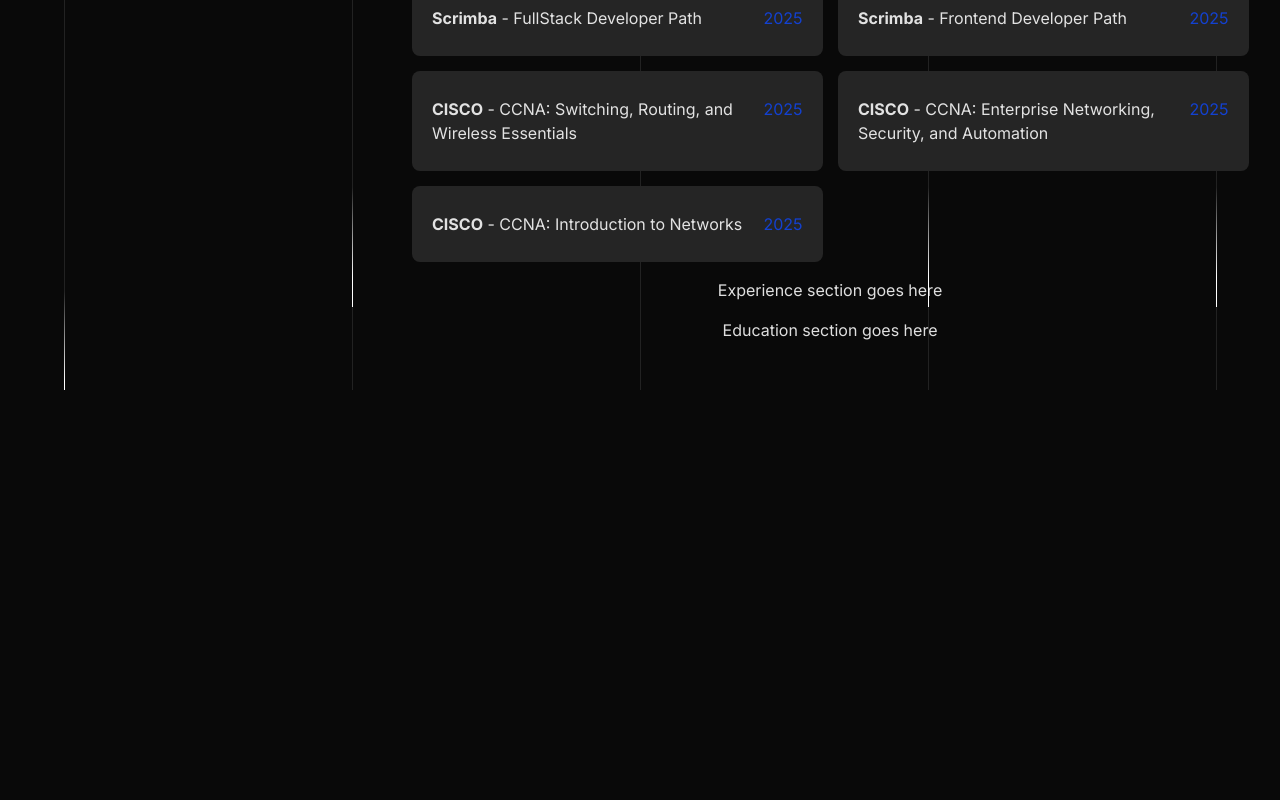
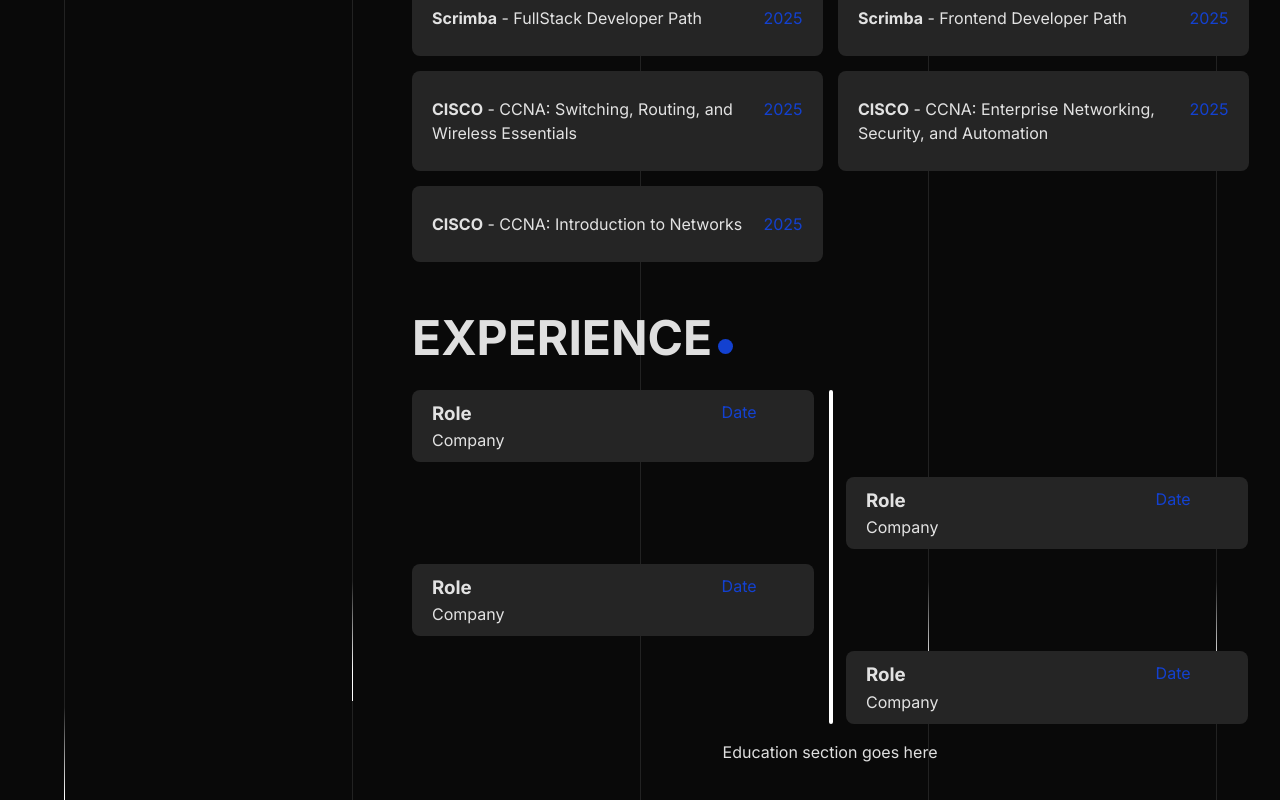
Before and after one commit to jcf-junior/jcf-junior.github.io, a React (Vite) app: page / in a window 1280 px wide. Shown: the part 928-1728 px from the top of the page. Before the commit the page ends 1318 px from the top, so only its background shows below. Built offline with nearby package versions, Linux system fonts and the light colour scheme.

Commit message:
Scaffolded Experience section

```diff
--- a/src/components/Home/Experience/Experience.jsx
+++ b/src/components/Home/Experience/Experience.jsx
@@ -1,8 +1,17 @@
+import ExperienceCard from "./ExperienceCard";
+
 export default function Experience() {
+
 
     return (
         <>
-            <p>Experience section goes here</p>
+            <h2>Experience</h2>
+            <div className="experience">
+                <ExperienceCard />
+                <ExperienceCard />
+                <ExperienceCard />
+                <ExperienceCard />
+            </div>
         </>
     )
 }
--- /dev/null
+++ b/src/components/Home/Experience/ExperienceCard.jsx
@@ -0,0 +1,14 @@
+export default function ExperienceCard() {
+
+    return (
+        <>
+            <div className="experience-card">
+                <div className="experience-card-content">
+                    <h3>Role</h3>
+                    <p>Company</p>
+                    <p className="card-date">Date</p>
+                </div>
+            </div>
+        </>
+    )
+}
--- a/src/index.css
+++ b/src/index.css
@@ -500,3 +500,91 @@
 }
 
 /* Certifications End */
+
+/* Experience Start */
+.experience {
+  display: grid;
+  grid-template-columns: 1fr 2px 1fr;
+  row-gap: 40px;
+  column-gap: 15px;
+  position: relative;
+  gap: 15px;
+}
+
+.experience-card {
+  background-color: #252525;
+  width: 100%;
+  border-radius: 8px;
+  text-align: left;
+  padding: 10px 20px;
+}
+
+.experience-card-content * {
+  margin: 0;
+  display: block;
+}
+
+.experience-card-content {
+  margin: 0;
+  display: grid;
+  grid-template-columns: 80% 10%;
+}
+
+.experience-card-content h3, .experience-card-content p {
+  grid-column: 1;
+}
+
+.experience-card-content .card-date {
+  grid-column: 2;
+  grid-row: 1;
+  color: var(--highlightColor);
+}
+
+
+.experience::before {
+  content: '';
+  position: absolute;
+  height: 100%;
+  width: 4px;
+
+  grid-column: 2;
+  background-color: #FFFFFF;
+  border-radius: 8px;
+
+  left: 0;
+}
+
+.experience-card:nth-child(odd) {
+  grid-column: 1;
+
+}
+
+.experience-card:nth-child(even) {
+  grid-column: 3;
+}
+
+.experience-card:nth-child(1) {
+  grid-row: 1;
+}
+
+.experience-card:nth-child(2) {
+  grid-row: 2;
+}
+
+.experience-card:nth-child(3) {
+  grid-row: 3;
+}
+
+.experience-card:nth-child(4) {
+  grid-row: 4;
+}
+
+.experience-card:nth-child(5) {
+  grid-row: 5;
+}
+
+.experience-card:nth-child(6) {
+  grid-row: 6;
+}
+
+/* Experience End */
```
Also changed, not shown: 1 other file (tests, documents, lock files or other folders).
